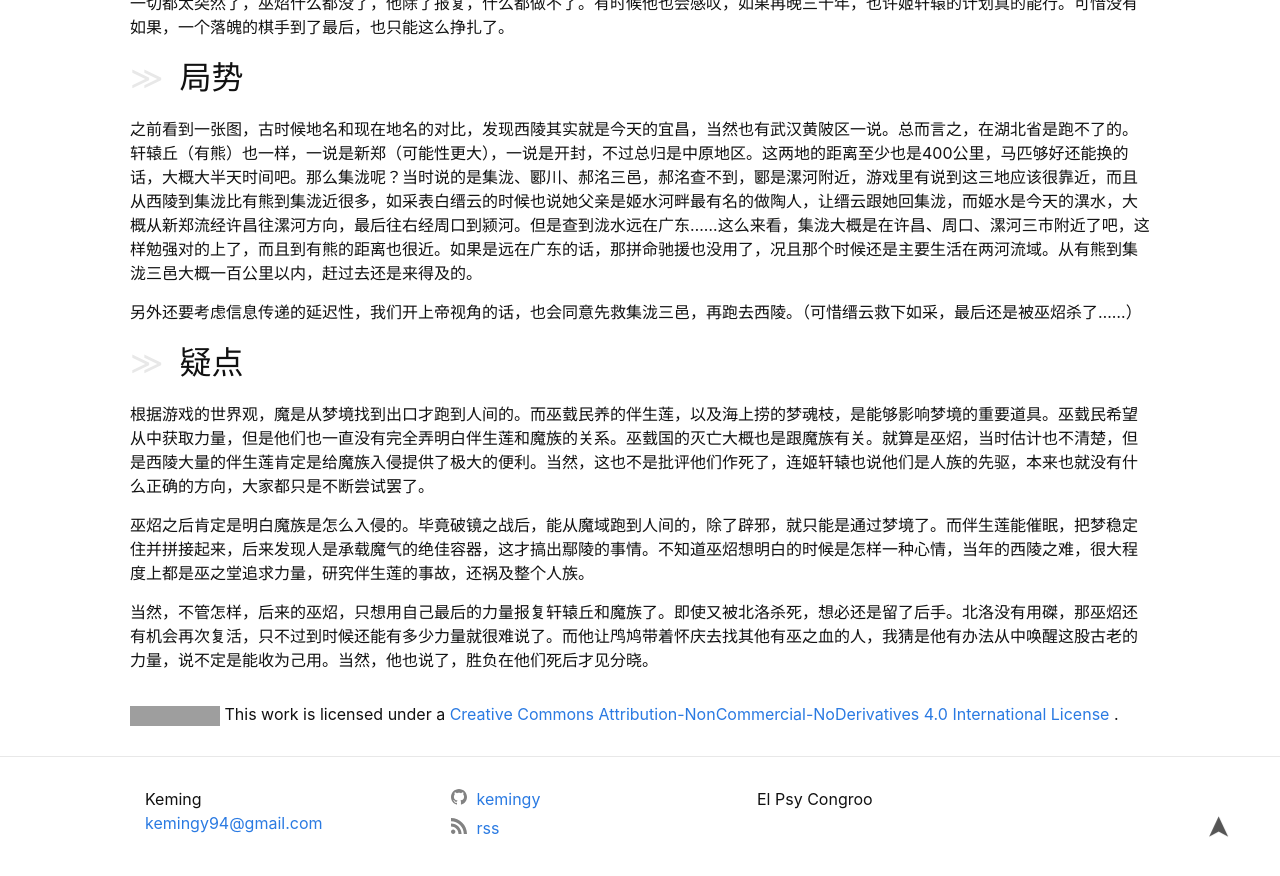
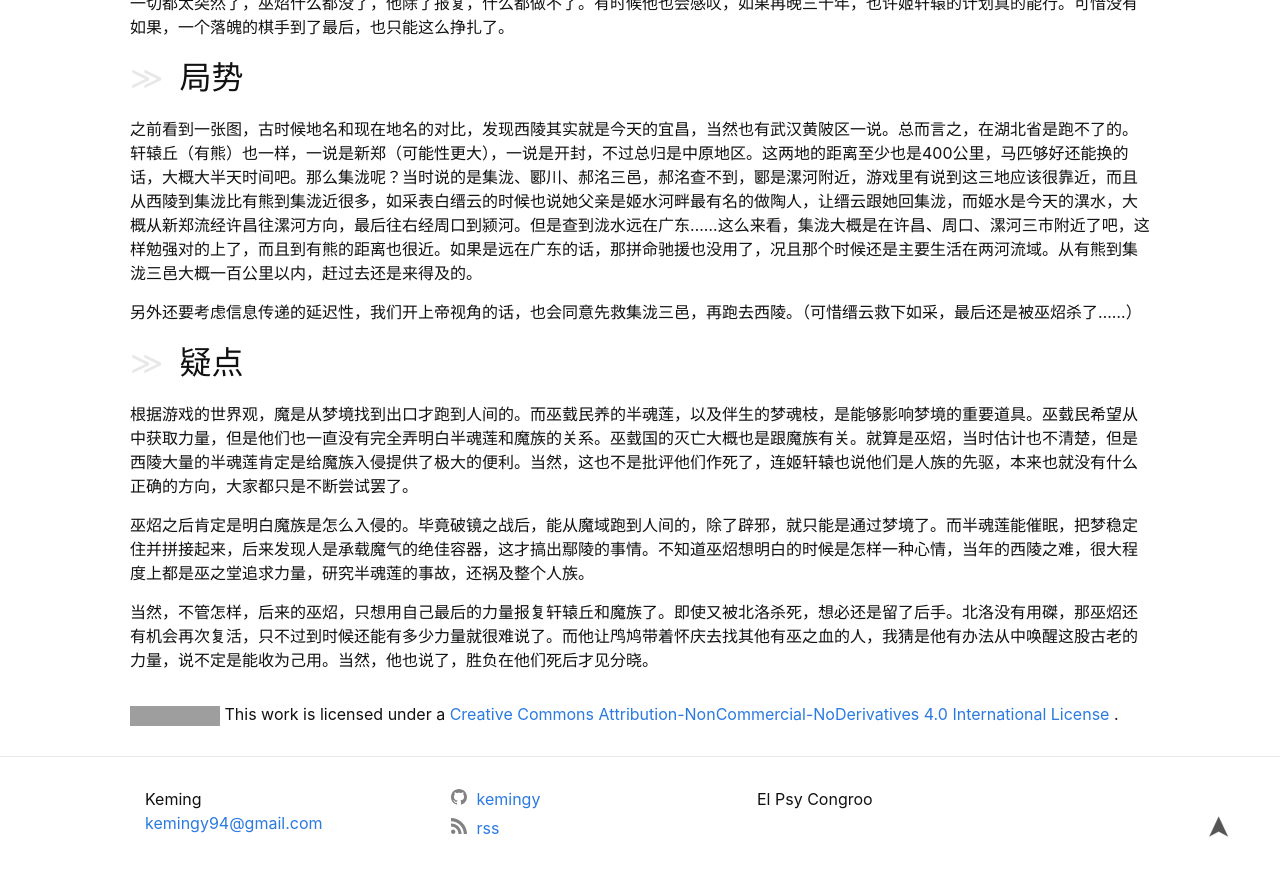
Before and after one commit to kemingy/kemingy.github.io, a Jekyll site: the page built from _posts/2019-03-16-意难平.md, in a window 1280 px wide and 900 px high, scrolled down 890 px. Shown: the top 876 px of the window. Built offline with Jekyll 4.4.1, drawn with Linux system fonts in a browser that asks for light colours; grey boxes are pictures that could not be loaded.

Commit message:
Update 2019-03-16-意难平.md

```diff
--- a/_posts/2019-03-16-意难平.md
+++ b/_posts/2019-03-16-意难平.md
@@ -33,8 +33,8 @@ categories: [Game]
 
 ## 疑点
 
-根据游戏的世界观，魔是从梦境找到出口才跑到人间的。而巫臷民养的伴生莲，以及海上捞的梦魂枝，是能够影响梦境的重要道具。巫臷民希望从中获取力量，但是他们也一直没有完全弄明白伴生莲和魔族的关系。巫臷国的灭亡大概也是跟魔族有关。就算是巫炤，当时估计也不清楚，但是西陵大量的伴生莲肯定是给魔族入侵提供了极大的便利。当然，这也不是批评他们作死了，连姬轩辕也说他们是人族的先驱，本来也就没有什么正确的方向，大家都只是不断尝试罢了。
+根据游戏的世界观，魔是从梦境找到出口才跑到人间的。而巫臷民养的半魂莲，以及伴生的梦魂枝，是能够影响梦境的重要道具。巫臷民希望从中获取力量，但是他们也一直没有完全弄明白半魂莲和魔族的关系。巫臷国的灭亡大概也是跟魔族有关。就算是巫炤，当时估计也不清楚，但是西陵大量的半魂莲肯定是给魔族入侵提供了极大的便利。当然，这也不是批评他们作死了，连姬轩辕也说他们是人族的先驱，本来也就没有什么正确的方向，大家都只是不断尝试罢了。
 
-巫炤之后肯定是明白魔族是怎么入侵的。毕竟破镜之战后，能从魔域跑到人间的，除了辟邪，就只能是通过梦境了。而伴生莲能催眠，把梦稳定住并拼接起来，后来发现人是承载魔气的绝佳容器，这才搞出鄢陵的事情。不知道巫炤想明白的时候是怎样一种心情，当年的西陵之难，很大程度上都是巫之堂追求力量，研究伴生莲的事故，还祸及整个人族。
+巫炤之后肯定是明白魔族是怎么入侵的。毕竟破镜之战后，能从魔域跑到人间的，除了辟邪，就只能是通过梦境了。而半魂莲能催眠，把梦稳定住并拼接起来，后来发现人是承载魔气的绝佳容器，这才搞出鄢陵的事情。不知道巫炤想明白的时候是怎样一种心情，当年的西陵之难，很大程度上都是巫之堂追求力量，研究半魂莲的事故，还祸及整个人族。
 
 当然，不管怎样，后来的巫炤，只想用自己最后的力量报复轩辕丘和魔族了。即使又被北洛杀死，想必还是留了后手。北洛没有用磔，那巫炤还有机会再次复活，只不过到时候还能有多少力量就很难说了。而他让鸤鸠带着怀庆去找其他有巫之血的人，我猜是他有办法从中唤醒这股古老的力量，说不定是能收为己用。当然，他也说了，胜负在他们死后才见分晓。
```
